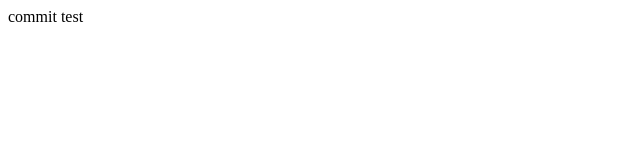
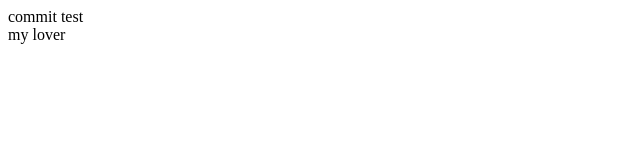
Before and after one commit to woorielectron/git_test, a plain HTML site: page index.html in a window 1280 px wide. Shown: the full height of the page, 0-640 px from the left. Drawn offline with Linux system fonts and the light colour scheme.

Commit message:
Update index.html

```diff
--- a/index.html
+++ b/index.html
@@ -9,6 +9,7 @@
 
 <body>
     <div>commit test</div>
+    <div>my lover</div>
 </body>
 
 </html>
```
